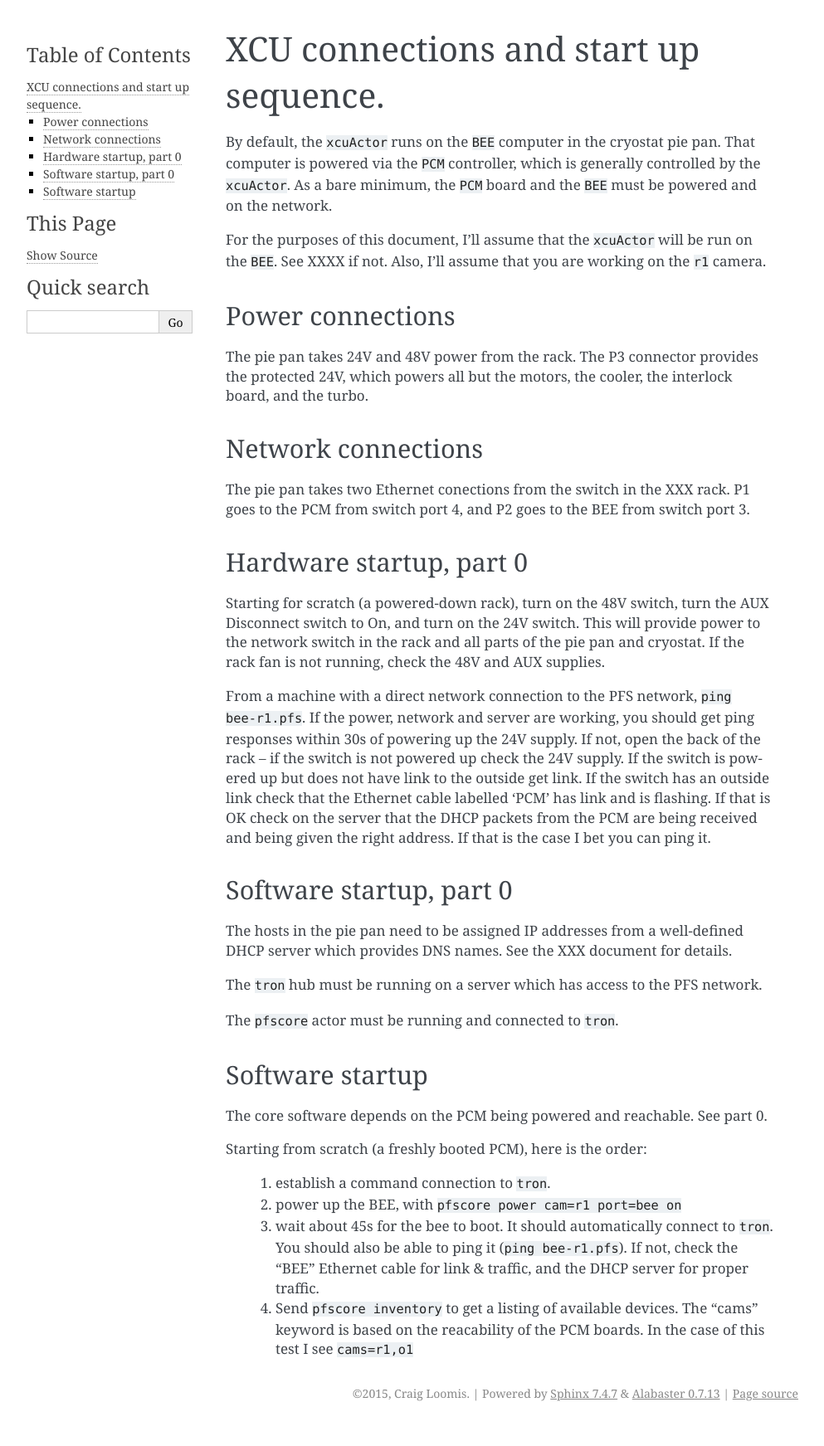
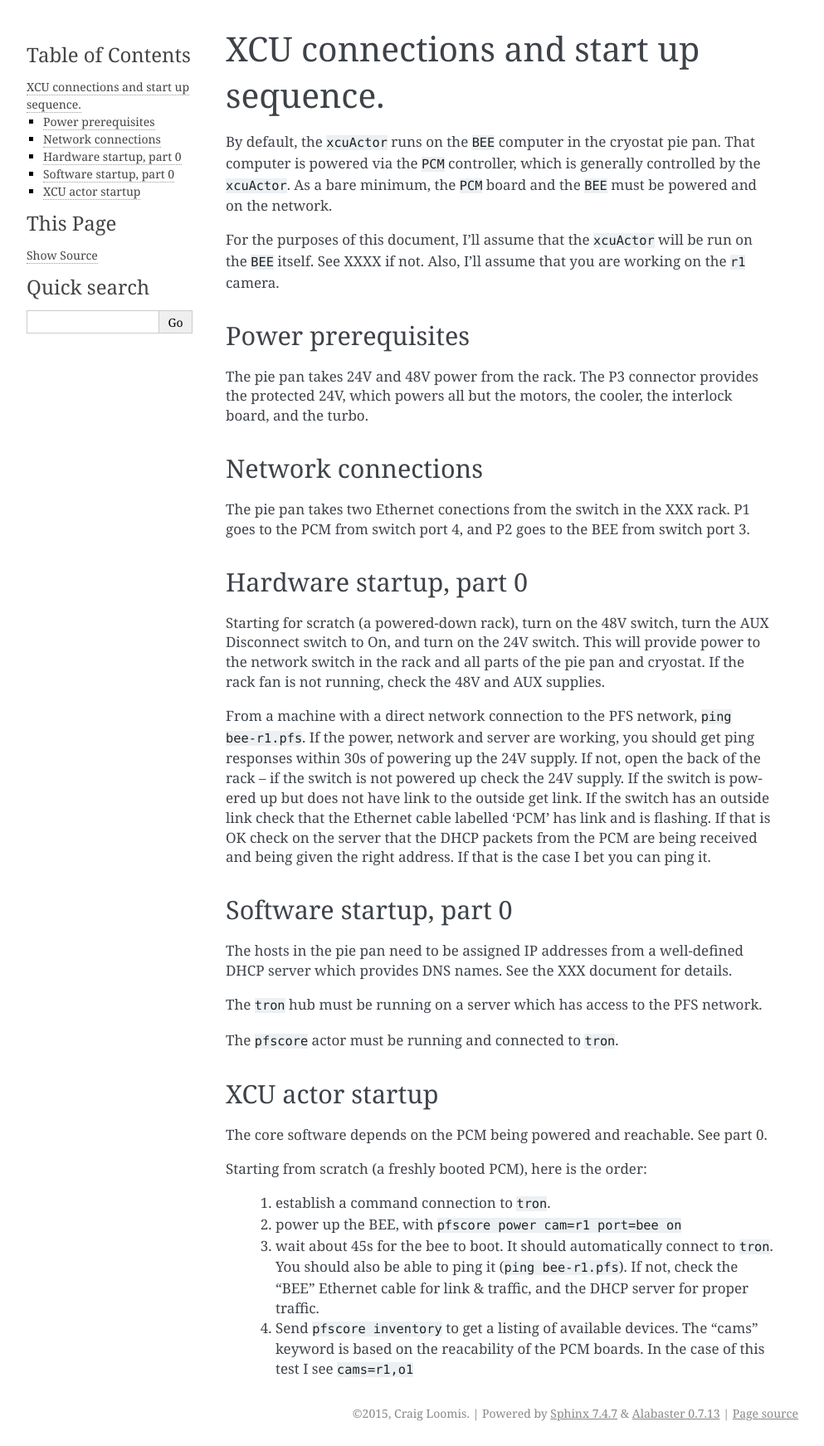
Before and after one commit to Subaru-PFS/ics_xcuActor, a Sphinx documentation site: the page built from docs/source/startup.rst, in a window 1280 px wide. Shown: the whole page at 83% size, without its empty margins (148-1141 px from the left). Built offline with Sphinx 7.4.7, drawn with Linux system fonts in a browser that asks for light colours; before the commit the page ends 1719 px from its top, so only the background shows below that.

Commit message:
Doc changes.

```diff
--- a/docs/source/index.rst
+++ b/docs/source/index.rst
@@ -12,6 +12,7 @@ Contents:
    :maxdepth: 2
 
    startup
+   devices
 
 Indices and tables
 ==================
--- a/docs/source/startup.rst
+++ b/docs/source/startup.rst
@@ -7,11 +7,11 @@ which is generally controlled by the ``xcuActor``. As a bare minimum,
 the ``PCM`` board and the ``BEE`` must be powered and on the network.
 
 For the purposes of this document, I'll assume that the ``xcuActor``
-will be run on the ``BEE``. See XXXX if not. Also, I'll assume that
+will be run on the ``BEE`` itself. See XXXX if not. Also, I'll assume that
 you are working on the ``r1`` camera.
 
 
-Power connections
+Power prerequisites
 -----------------
 
 The pie pan takes 24V and 48V power from the rack. The P3
@@ -57,7 +57,7 @@ PFS network.
 
 The ``pfscore`` actor must be running and connected to ``tron``.
 
-Software startup
+XCU actor startup
 ----------------
 
 The core software depends on the PCM being powered and reachable. See
```
Also changed, not shown: docs/source/devices.rst (added, +24 -0 lines).
